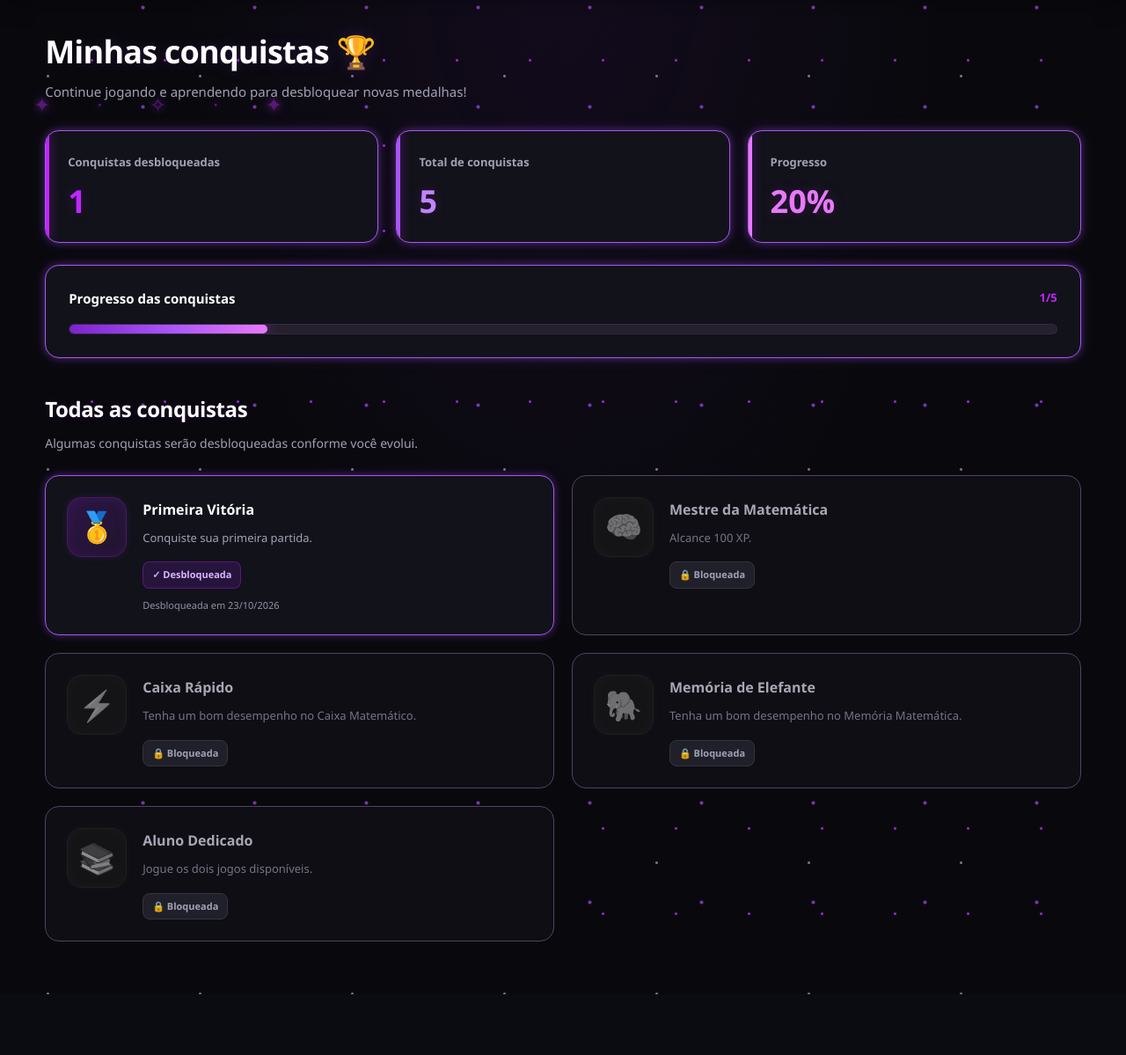
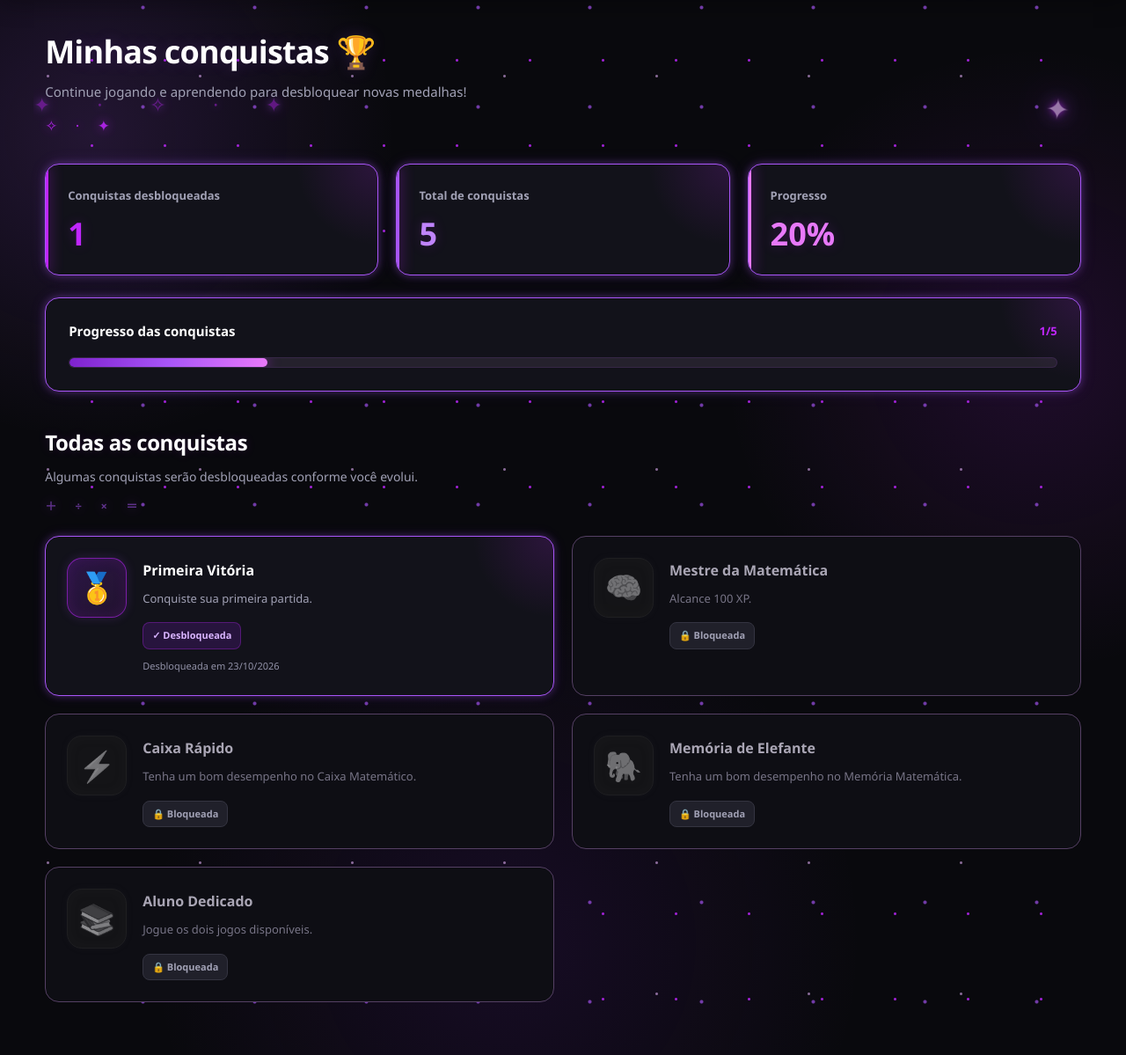
Before and after one commit to louenyrossi/TCC-final, a PHP site: page /aluno/conquistas.php in a window 1280 px wide. Shown: the part 77-1276 px from the top of the page at 88% size. Before the commit the page ends 1207 px from the top, so only its background shows below. Run offline with PHP 8.4, Linux system fonts and the light colour scheme; a user stored in the database is signed in; data comes from the database, SQL or seed files in the repository.

Commit message:
Update conquista-aluno.css

```diff
--- a/assets/css/conquista-aluno.css
+++ b/assets/css/conquista-aluno.css
@@ -838,3 +838,164 @@ body {
             181px 157px;
     }
 }
+
+/* ==========================================
+   MATHPOWER — DECORAÇÃO NEON PREMIUM ✨
+========================================== */
+
+/* Fundo com halos roxos */
+.pagina {
+    background:
+        radial-gradient(
+            circle at 8% 18%,
+            rgba(168, 85, 247, 0.16),
+            transparent 22%
+        ),
+        radial-gradient(
+            circle at 92% 38%,
+            rgba(192, 38, 255, 0.12),
+            transparent 25%
+        ),
+        radial-gradient(
+            circle at 45% 90%,
+            rgba(126, 34, 206, 0.12),
+            transparent 30%
+        ),
+        #09090d;
+}
+
+/* Estrelas decorativas nas laterais */
+.pagina::after {
+    content: "✦";
+    position: absolute;
+    top: 175px;
+    right: 5%;
+    color: #e9b5ff;
+    font-size: 34px;
+    text-shadow:
+        0 0 8px #c026ff,
+        0 0 20px #a855f7,
+        0 0 38px #7e22ce;
+    pointer-events: none;
+    animation: estrelaBrilho 3s ease-in-out infinite;
+    z-index: 0;
+}
+
+/* Pequenas estrelas nos títulos */
+.titulo-area,
+.secao-titulo {
+    position: relative;
+}
+
+.titulo-area::after {
+    content: "✧  ·  ✦";
+    display: block;
+    margin-top: 12px;
+    color: #c026ff;
+    font-size: 17px;
+    letter-spacing: 8px;
+    text-shadow: 0 0 12px rgba(192, 38, 255, 0.8);
+    opacity: 0.85;
+}
+
+/* Símbolos matemáticos decorativos */
+.secao-titulo::after {
+    content: "＋   ÷   ×   ＝";
+    display: block;
+    margin-top: 12px;
+    color: #a855f7;
+    font-size: 13px;
+    font-weight: 800;
+    letter-spacing: 9px;
+    opacity: 0.55;
+    text-shadow: 0 0 12px rgba(168, 85, 247, 0.6);
+}
+
+/* Luz suave na borda dos cards */
+.resumo-card,
+.progresso-card,
+.conquista {
+    position: relative;
+    overflow: hidden;
+}
+
+/* Reflexo decorativo no canto superior */
+.resumo-card::after,
+.progresso-card::after,
+.conquista:not(.bloqueada)::after {
+    content: "";
+    position: absolute;
+    top: 0;
+    right: 0;
+    width: 90px;
+    height: 90px;
+    background: radial-gradient(
+        circle at top right,
+        rgba(192, 38, 255, 0.15),
+        transparent 72%
+    );
+    pointer-events: none;
+}
+
+/* Ícones com brilho neon */
+.conquista:not(.bloqueada) .conquista-icone {
+    border-color: rgba(192, 38, 255, 0.55);
+    box-shadow:
+        0 0 12px rgba(168, 85, 247, 0.18),
+        inset 0 0 16px rgba(192, 38, 255, 0.10);
+    transition: transform 0.3s ease, box-shadow 0.3s ease;
+}
+
+.conquista:not(.bloqueada):hover .conquista-icone {
+    transform: rotate(-5deg) scale(1.07);
+    box-shadow:
+        0 0 15px rgba(192, 38, 255, 0.4),
+        inset 0 0 18px rgba(192, 38, 255, 0.15);
+}
+
+/* Linha de luz no topo do resumo */
+.resumo-card {
+    overflow: hidden;
+}
+
+.resumo-card::before {
+    width: 3px;
+    box-shadow: 0 0 15px rgba(192, 38, 255, 0.8);
+}
+
+/* Brilho animado nas estrelas */
+@keyframes estrelaBrilho {
+    0%, 100% {
+        opacity: 0.45;
+        transform: scale(0.85) rotate(0deg);
+    }
+
+    50% {
+        opacity: 1;
+        transform: scale(1.15) rotate(15deg);
+    }
+}
+
+/* Movimento reduzido para quem prefere */
+@media (prefers-reduced-motion: reduce) {
+    .pagina::after {
+        animation: none;
+    }
+}
+
+/* Ajustes para celulares */
+@media (max-width: 600px) {
+    .pagina::after {
+        top: 145px;
+        right: 4%;
+        font-size: 25px;
+    }
+
+    .titulo-area::after {
+        font-size: 15px;
+    }
+
+    .secao-titulo::after {
+        letter-spacing: 5px;
+    }
+}
```
